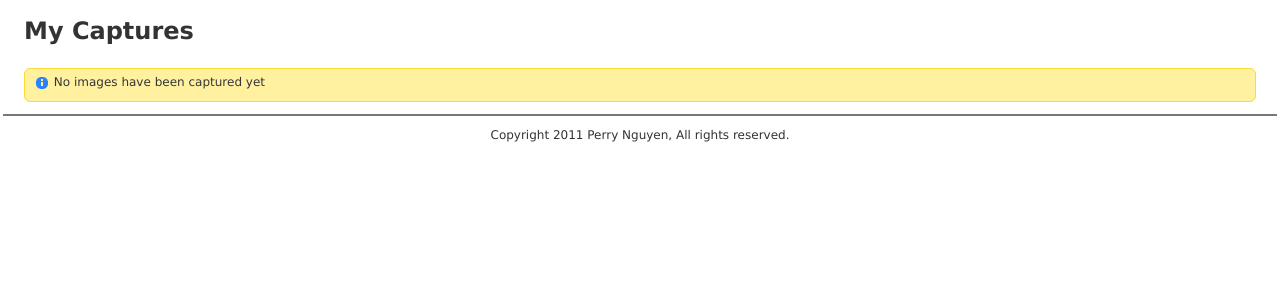
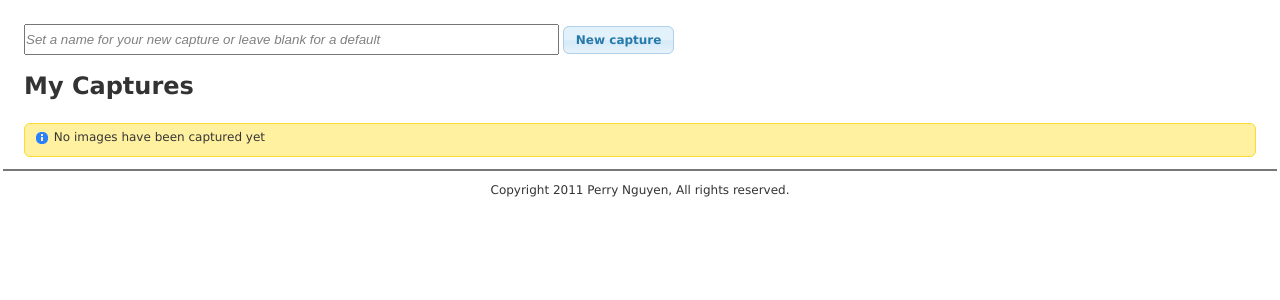
Before and after one commit to pfn/ezscreens, a Django app: template templates/my.html in a window 1280 px wide. Shown: the part 36-336 px from the top of the page. Run offline with Django 3.2, Linux system fonts and the light colour scheme; the template is opened without the code that fills it, so the values that code supplies are empty.

Commit message:
add inline capturing for screenshots
add /uploadinfo/NAME handler to return a default name if necessary and
upload url

add a throbber and GET ajax call

remove unbalanced tree warning in firefox (move deployJava into content)

get rid of static capture page link

add inline capture to view and my pages

fix get_serving_url hack to work generically

fix webob monkeypatch to get True for self.__debug since it's inaccessible

```diff
--- a/main.py
+++ b/main.py
@@ -11,6 +11,7 @@ urls = [
     (r'/view/([a-z0-9]{4})/(.*)',   ezscreens.ViewHandler),
     (r'/delete/([a-z0-9]{4})/(.*)', ezscreens.DeleteHandler),
     ('/capture/(.*)',               ezscreens.CaptureHandler),
+    ('/uploadinfo/(.*)',            ezscreens.UploadInfoHandler),
     ('/upload/(.*?)/(.*)',          ezscreens.UploadHandler),
     ('/my',                         ezscreens.MyHandler),
     ('/faq',                        ezscreens.FaqHandler),
--- a/public/css/ezscreens.css
+++ b/public/css/ezscreens.css
@@ -2,6 +2,24 @@
   padding: 0;
   margin: 0;
 }
+
+#new-capture-div input {
+  vertical-align: center;
+  height: 2em;
+  line-height: 2em;
+}
+#new-capture-div button {
+  vertical-align: center;
+}
+input.blank { font-style: italic; color: grey; }
+.applet {
+    margin: 1em;
+    padding: 0;
+    border: 3px double black;
+    width: 95%;
+    height: 100px;
+}
+applet { width: 100%; height: 100px; }
 
 body { background-color: #fff; color: #333; }
 
--- a/templates/base.html
+++ b/templates/base.html
@@ -16,6 +16,10 @@
   {% block head %}{% endblock %}
 </head>
 <body{% block bodyflags %}{% endblock %}>
+
+  <!-- stupid deployJava.js throws warnings in FF if not in <body> -->
+  <script src="/js/deployJava.js"></script>
+
 <nav id="mainnav">
   <div>
   <ul>
@@ -34,6 +38,9 @@
 
     <li id="logout-link"> Welcome back, {{ current_user.nickname }}
          [<a href="{{ logout_url }}">Logout</a>]
+    <li id="throbber" style="display: none">
+      <img src="/images/throbber.gif"/>
+    </li>
 {% else %}
   <li>[<a href="{{ login_url }}">Login</a>]</li>
 {% endif %}
--- a/templates/capture.html
+++ b/templates/capture.html
@@ -8,6 +8,7 @@
     padding: 0;
     border: 3px double black;
     width: 95%;
+    height: 100px;
   }
   applet {
     width: 100%;
--- /dev/null
+++ b/templates/inline_capture_fragment.html
@@ -0,0 +1,107 @@
+<div id="new-capture-div">
+<input id="new-capture-input" size="64" type="text"/>
+<button id="new-capture">New capture</button>
+<button id="new-capture-reset" style="visibility: hidden">Reset</button>
+<script type="text/javascript">
+$("#new-capture").button();
+$("#new-capture-reset").button();
+var defaultValue =
+        "Set a name for your new capture or leave blank for a default";
+
+$("#new-capture-input").focus(function() {
+    if ($("#new-capture-input").val() == defaultValue) {
+        $("#new-capture-input").val("");
+    }
+    $("#new-capture-input").removeClass("blank");
+});
+
+function onblur() {
+    if ($.trim($("#new-capture-input").val()) == "") {
+        $("#new-capture-input").val(defaultValue);
+        $("#new-capture-input").addClass("blank");
+    }
+}
+
+$("#new-capture-input").blur(onblur);
+
+$("#new-capture-input").val(defaultValue);
+$("#new-capture-input").addClass("blank");
+
+function onaction() {
+    onblur();
+    $("#new-capture-input").attr('readonly', true);
+    $("#new-capture-input").attr('disabled', true);
+    $("#new-capture").attr('disabled', true);
+    $("#new-capture-reset").css("visibility", "visible");
+
+    var name = $("#new-capture-input").val();
+    if (name == defaultValue) {
+        name = "";
+        $("#new-capture-input").val(name);
+        $("#new-capture-input").removeClass("blank");
+    }
+    throb();
+
+    GET("/uploadinfo/" + escape(name) + "?r=" + (new Date().getTime()),
+    function(data) {
+        throb(false);
+        $("#applet-container-outer").slideDown('fast');
+
+        if ($("#new-capture-input").val() != data.name)
+            $("#new-capture-input").val(data.name);
+
+        runApplet(document.getElementById('applet-container'), {
+            id: 'applet',
+            codebase: '/applet',
+            code: 'com.hanhuy.screenshot.applet.Main',
+            name: 'Screen Capturer',
+            archive: 'screenshot.jar',
+            mayscript: 'mayscript'
+        }, {
+            'url': data.url,
+            'bgcolor': '#ffffff',
+            'fgcolor': '#666666'
+        }, 'json');
+    }, function(xhr) {
+        throb(false);
+        alert("Unable to request upload information, error: " + xhr.status);
+    });
+}
+
+function resetapplet() {
+    $('#applet-container-outer').hide();
+    $('#applet').remove();
+    $("#new-capture-reset").css('visibility', 'hidden');
+    $("#new-capture-input").addClass("blank");
+    $("#new-capture-input").removeAttr("disabled");
+    $("#new-capture-input").removeAttr("readonly");
+    $("#new-capture").removeAttr("disabled");
+}
+
+
+$("#new-capture").click(onaction);
+$("#new-capture-input").keydown(function(e) {
+    if (e.keyCode == 10 || e.keyCode == 13)
+        onaction();
+});
+
+$("#new-capture-reset").click(resetapplet);
+$(window).unload(resetapplet);
+</script>
+</div>
+
+<div id="applet-container-outer" style="display: none">
+<h3>Paste your image into the box below (right click to bring up a menu)</h3>
+<div id="applet-container" class="applet">
+</div>
+  <p>
+    Note:  consider resizing or moving the browser window out of the
+    way before selecting <em>Capture screen region</em>.  If the
+    browser window covers the region you wish to capture, you will
+    be unable to take a screenshot of the desired area.
+  </p>
+  <p>
+    If a paste menu does not appear when right clicking, try clicking the
+    reset and new capture button again.
+  </p>
+</div>
--- a/templates/my.html
+++ b/templates/my.html
@@ -29,6 +29,7 @@ $(document).ready(function() {
 </script>
 {% endblock %}
 {% block content %}
+{% include "inline_capture_fragment.html" %}
 <h1>My Captures</h1>
 {% if screenshots %}
   <table>
--- a/templatetags/ezscreens.py
+++ b/templatetags/ezscreens.py
@@ -1,3 +1,4 @@
+import os
 import logging
 import uuid
 import urllib
@@ -25,8 +26,8 @@ def do_uuid(parser, token):
 def fix_image_url(url):
     data = urlsplit(url)
     if data[1].find("0.0.0.0") == 0:
-        #data = (data[0], "192.168.56.101:8002") + data[2:]
-        data = (data[0], "galactica0.hanhuy.com:8002") + data[2:]
+        # hack for development environment
+        data = (data[0], os.environ['HTTP_HOST']) + data[2:]
         url = urlunsplit(data)
     return url
 
--- a/webob_monkeypatch.py
+++ b/webob_monkeypatch.py
@@ -131,7 +131,8 @@ def wsgi_call(self, environ, start_response):
       else:
         handler.error(501)
     except Exception, e:
-      handler.handle_exception(e, self.__debug)
+      # can't seem to access self.__debug, True instead
+      handler.handle_exception(e, True)
   else:
     response.set_status(404)
 
```
Also changed, not shown: ezscreens.py (+22 -0 lines), public/js/ezscreens.js (+30 -0 lines), templates/faq.html (+6 -1 lines), templates/home.html (+1 -38 lines), templates/view.html (+8 -1 lines), public/images/throbber.gif (added), 1 other file.
